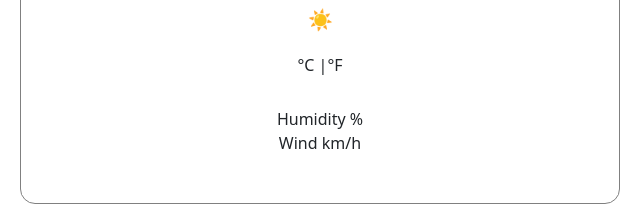
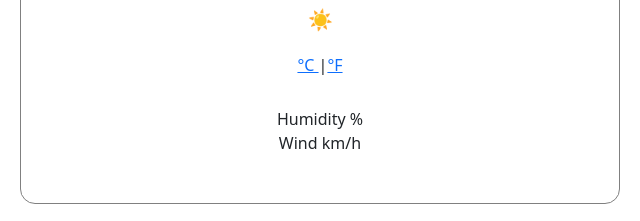
Before and after one commit to Antov30/Weather-App, a website built with Parcel: page index.html in a window 1280 px wide. Shown: the part 198-419 px from the top of the page, 320-960 px from the left. Built offline with nearby package versions, Linux system fonts and the light colour scheme; no server answers.

Commit message:
added href

```diff
--- a/index.html
+++ b/index.html
@@ -36,7 +36,7 @@
     <h2>Friday, 4pm</h2>
     <h3 id="description"></h3>
     <span class="sky">☀️</span><br>
-    <span class="temp"><span id="temperature"></span   ></span><span>   °C |</span><span>°F</span><br />
+    <span class="temp"><span id="temperature"></span   ></span><span><a href="#">°C </a>|</span><span><a href="#">°F</a></span><br />
 
      <br /><span>Humidity</span> </li><span id="humidity">  </span>%<br />
       <span>Wind </span><span id="wind">  </span>km/h
```
